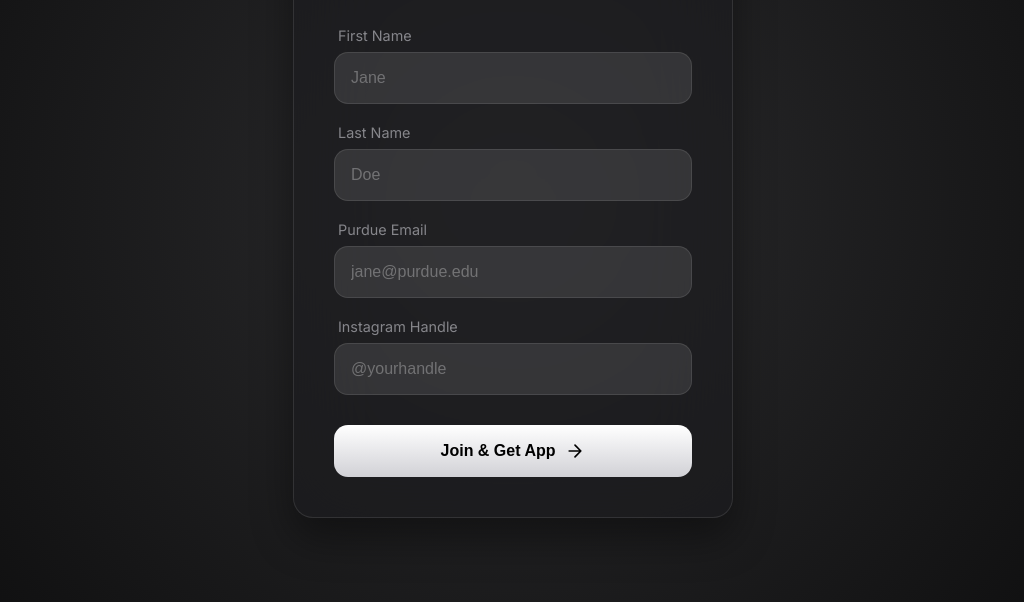
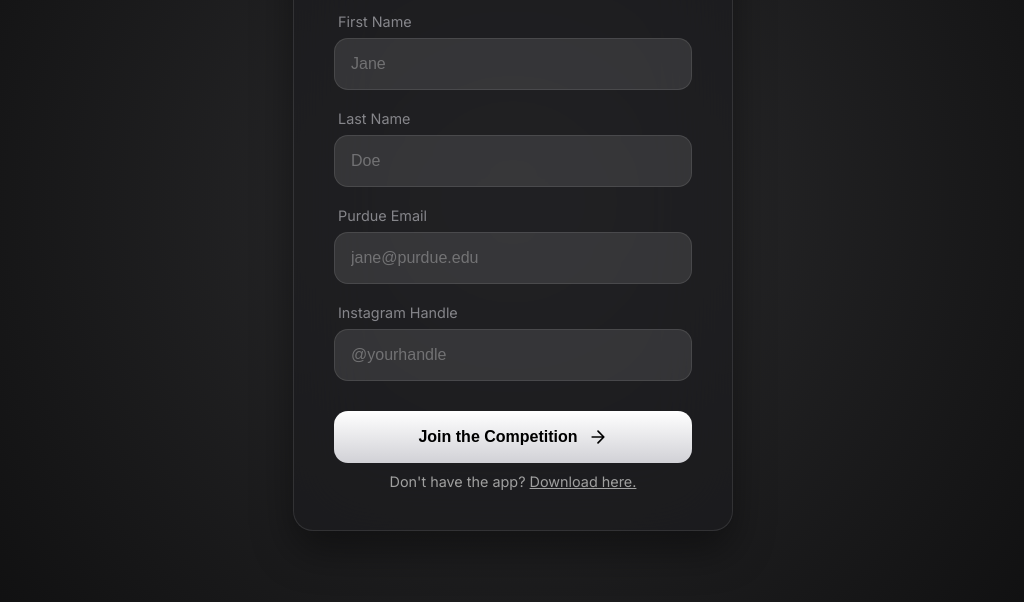
Before and after one commit to jefft72/UPlateReferralCompetition, a website: page public/index.html in a window 1280 px wide. Shown: the part 198-800 px from the top of the page, without its empty margins (127-1151 px from the left). Drawn offline with Linux system fonts and the light colour scheme.

Commit message:
Added in download here button for android/ios

```diff
--- a/public/app.js
+++ b/public/app.js
@@ -12,6 +12,17 @@
     if (referrerId) {
         referrerInfo.classList.remove('hidden');
         // referrerInfo.querySelector('.referrer-label').textContent = `Invited by ${referrerId}`; // Optional: Show specific name if API supported it
+    }
+
+    // Detect platform and set appropriate download link
+    const downloadLink = document.getElementById('download-app-link');
+    const isAndroid = /Android/i.test(navigator.userAgent);
+    const isIOS = /iPhone|iPad|iPod/i.test(navigator.userAgent);
+
+    if (isAndroid) {
+        downloadLink.href = 'https://play.google.com/store/apps/details?id=com.njr.boilerFuel';
+    } else {
+        downloadLink.href = 'https://apps.apple.com/us/app/uplate/id6752828206';
     }
 
     referralForm.addEventListener('submit', async (e) => {
--- a/public/index.html
+++ b/public/index.html
@@ -47,10 +47,13 @@
                 </div>
 
                 <button type="submit" class="cta-button">
-                    <span>Join & Get App</span>
+                    <span>Join the Competition</span>
                     <svg width="20" height="20" viewBox="0 0 24 24" fill="none" stroke="currentColor" stroke-width="2" stroke-linecap="round" stroke-linejoin="round"><path d="M5 12h14M12 5l7 7-7 7"/></svg>
                 </button>
             </form>
+            <p style="text-align: center; margin-top: 0.75em; color: #a0a0a0; font-size: 0.9em;">
+                Don't have the app? <a id="download-app-link" href="https://apps.apple.com/us/app/uplate/id6752828206" target="_blank" style="color: #a0a0a0; text-decoration: underline; cursor: pointer;">Download here.</a>
+            </p>
         </section>
 
         <!-- Success/Dashboard Section (Hidden initially) -->
@@ -63,6 +66,8 @@
             <div class="rules">
                 <h2 style="text-align: center; margin-bottom: 1.5em;">Rules:</h2>
                 <ul style="list-style: disc; padding-left: 30px; line-height: 1.8;">
+                    <li style="margin-bottom: 1.5em;">You have to be following @uplate_app on Instagram.</li>
+                    <li style="margin-bottom: 1.5em;">You must have the app installed on your phone before you can refer others.</li>
                     <li style="margin-bottom: 1.5em;">You and the people you're referring must be a Purdue student.</li>
                     <li style="margin-bottom: 1.5em;">Both you and the person who uses your link must have the app downloaded.</li>
                     <li style="margin-bottom: 1.5em;">No cheating or gaming of the system in <strong>any way shape or form.</strong></li>
```
